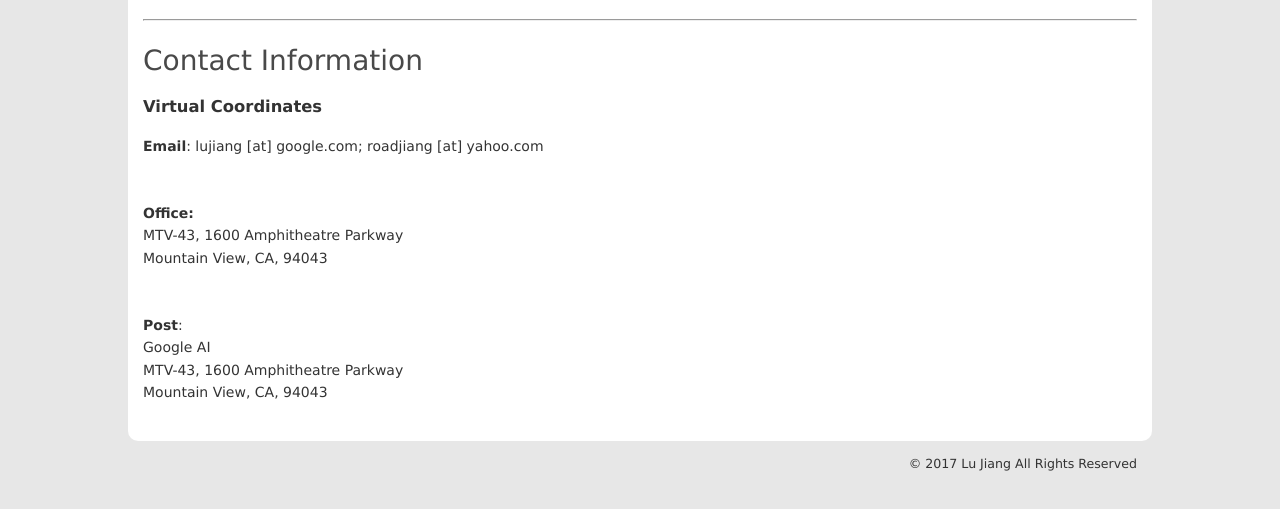
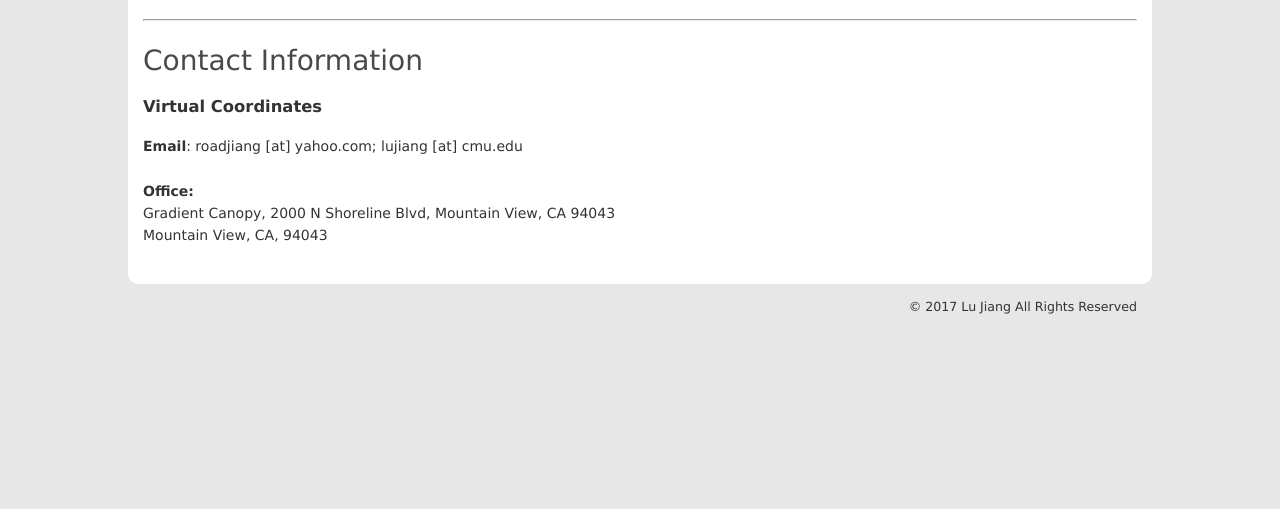
Before and after one commit to roadjiang/roadjiang.github.io, a plain HTML site: page contact.html in a window 1280 px wide. Shown: the part 143-652 px from the top of the page. Drawn offline with Linux system fonts and the light colour scheme; a script that the page names is missing.

Commit message:
fix contact

```diff
--- a/contact.html
+++ b/contact.html
@@ -34,18 +34,10 @@
                <br/>
                <h2>Contact Information</h2>
                <h3>Virtual Coordinates</h3>
-               <b>Email</b>: lujiang [at] google.com; roadjiang [at] yahoo.com<br/>
-               <br/>
+               <b>Email</b>: roadjiang [at] yahoo.com; lujiang [at] cmu.edu <br/>
                <br/>
                <b>Office:</b><br/>
-               MTV-43, 1600 Amphitheatre Parkway<br/>
-               Mountain View, CA, 94043<br/>
-               <br/>
-               <br/>
-               <b>Post</b>:<br/>
-               Google AI
-               <br/>
-               MTV-43, 1600 Amphitheatre Parkway<br/>
+               Gradient Canopy, 2000 N Shoreline Blvd, Mountain View, CA 94043<br/>
                Mountain View, CA, 94043<br/>
                <br/>
             </div>
```
